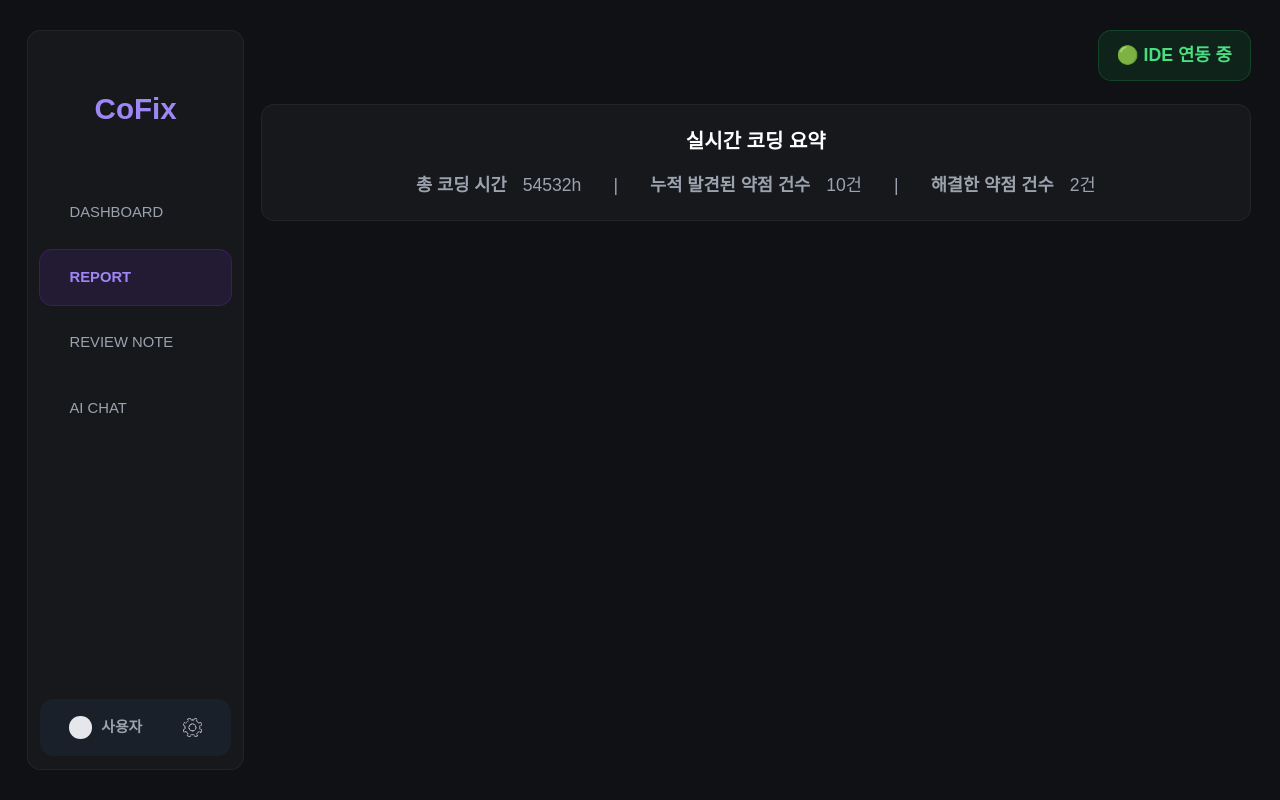
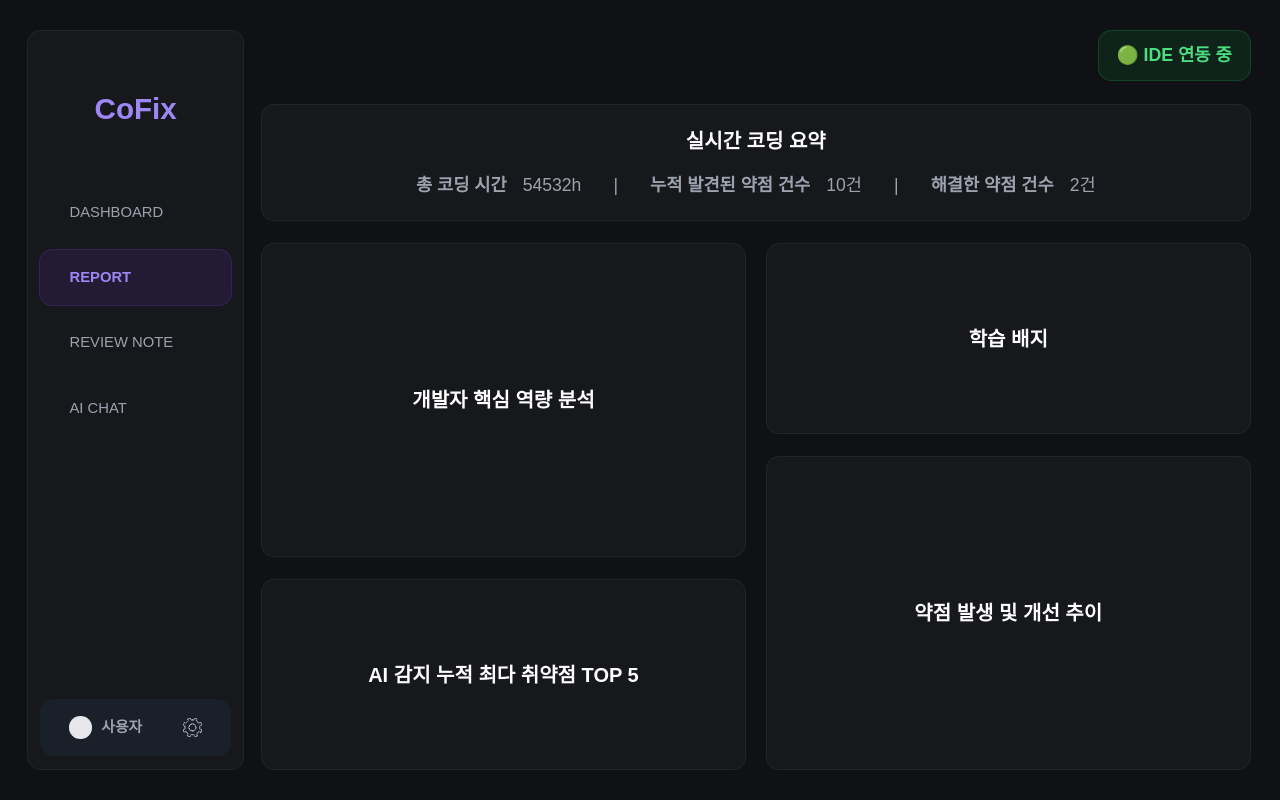
Before and after one commit to Yanus306/CoFix-FE, a React (Vite) app: page /report in a window 1280 px wide. Built offline with nearby package versions, Linux system fonts and the light colour scheme; a web font is replaced by a local one.

Commit message:
feat(#9): Report 패널 레이아웃 구현

```diff
--- /dev/null
+++ b/src/components/report/BadgeList.jsx
@@ -0,0 +1,10 @@
+function BadgeList() {
+    return (
+        <div className="panel-base justify-center w-full h-[23.89vh] gap-[2.04vh]">
+            <div className="panel-title">학습 배지</div>
+
+        </div>
+    );
+}
+
+export default BadgeList;
--- /dev/null
+++ b/src/components/report/IssueChart.jsx
@@ -0,0 +1,10 @@
+function IssueChart() {
+    return (
+        <div className="panel-base justify-center w-full h-[39.26vh] gap-[2.04vh]">
+            <div className="panel-title">약점 발생 및 개선 추이</div>
+
+        </div>
+    );
+}
+
+export default IssueChart;
--- /dev/null
+++ b/src/components/report/SkillRadar.jsx
@@ -0,0 +1,10 @@
+function SkillRadar() {
+    return (
+        <div className="panel-base justify-center w-full h-[39.26vh] gap-[2.04vh]">
+            <div className="panel-title">개발자 핵심 역량 분석</div>
+
+        </div>
+    );
+}
+
+export default SkillRadar;
--- /dev/null
+++ b/src/components/report/TopIssues5.jsx
@@ -0,0 +1,10 @@
+function TopIssues5() {
+    return (
+        <div className="panel-base justify-center w-full h-[23.89vh] gap-[2.04vh]">
+            <div className="panel-title">AI 감지 누적 최다 취약점 TOP 5</div>
+
+        </div>
+    );
+}
+
+export default TopIssues5;
--- a/src/pages/Report.jsx
+++ b/src/pages/Report.jsx
@@ -1,14 +1,26 @@
-import WholeSummary from '../components/report/WholeSummary';
+import WholeSummary from "../components/report/WholeSummary";
+import SkillRadar from "../components/report/SkillRadar";
+import TopIssues5 from "../components/report/TopIssues5";
+import BadgeList from "../components/report/BadgeList";
+import IssueChart from "../components/report/IssueChart";
 
 function Report() {
   return (
     <div className="flex flex-col justify-between items-center gap-[0.62vh] w-full h-full">
       <WholeSummary />
-      <div className="flex w-full h-[23.24vh] justify-between items-center">
+      <div className="flex w-full h-[65.93vh] justify-between items-center">
+        <div className="flex flex-col justify-between items-center w-[37.86vw] h-full">
+          <SkillRadar />
+          <TopIssues5 />
+        </div>
 
+        <div className="flex flex-col justify-between items-center w-[37.86vw] h-full">
+          <BadgeList />
+          <IssueChart />
+        </div>
       </div>
     </div>
-  )
+  );
 }
 
 export default Report;
```
